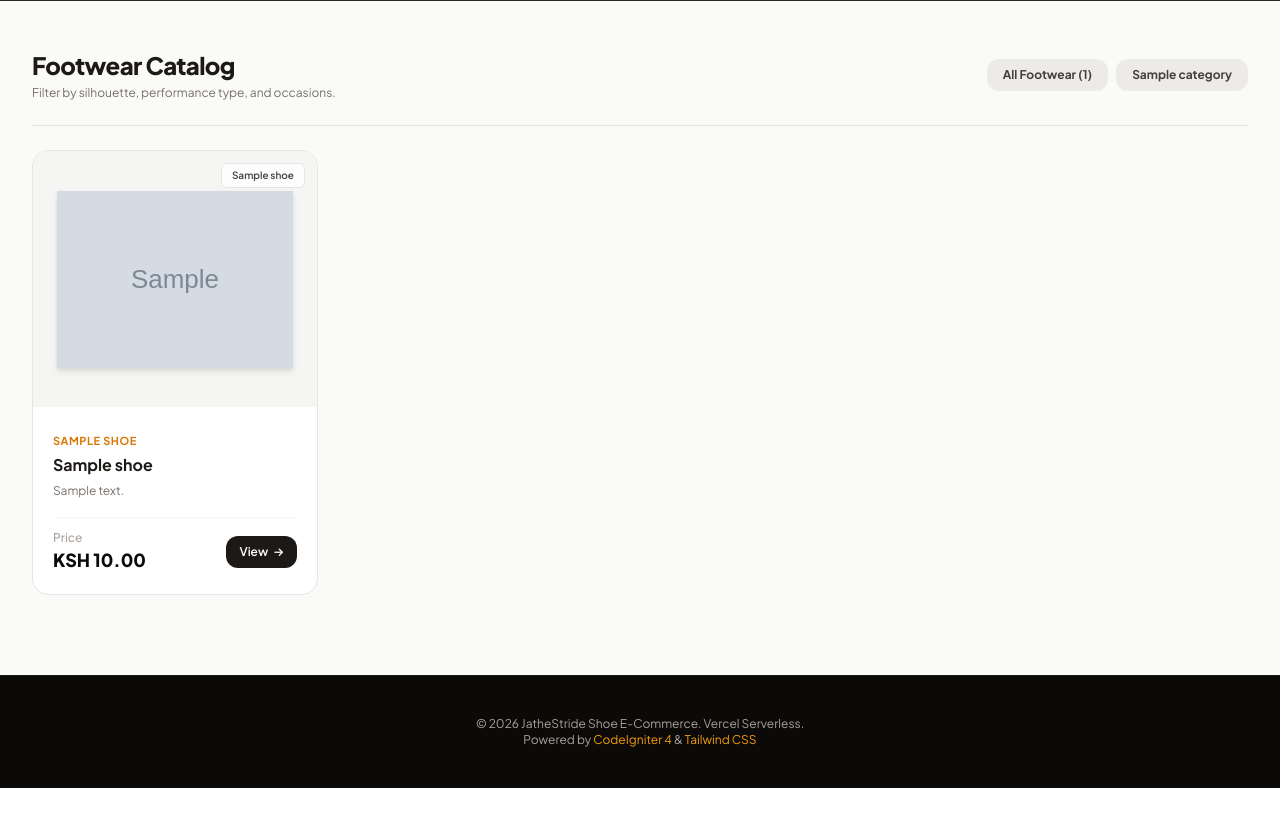
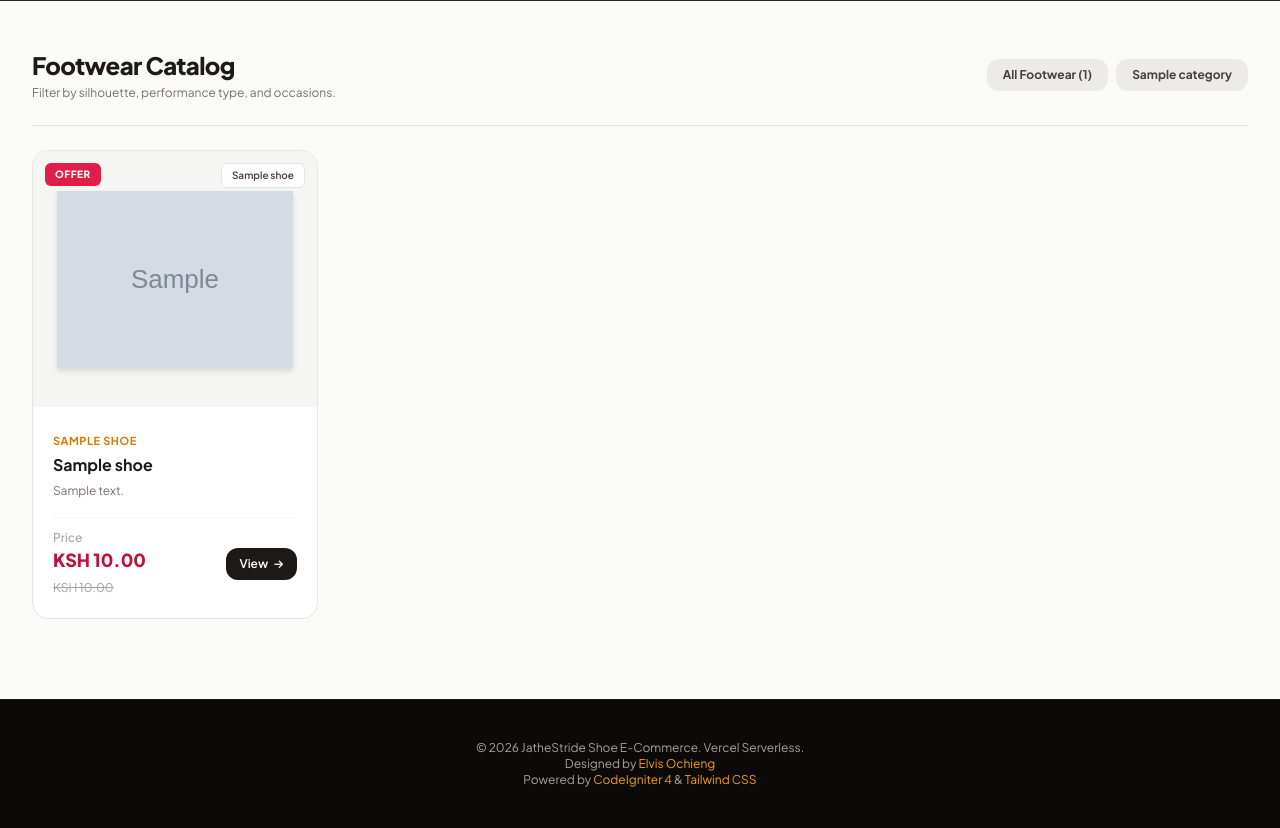
Before and after one commit to jathurwa/JatheStride-Shoe, a CodeIgniter 4 app: the page made by app/Views/storefront/home.php in a window 1280 px wide. Shown: the part 614-1442 px from the top of the page. Before the commit the page ends 1402 px from the top, so only its background shows below. Run offline with PHP 8.4 and a stand-in for CodeIgniter, Linux system fonts and the light colour scheme; the template is opened without the code that fills it: most values are stand-ins (such as "Sample title", 1, 10 or a date in 2020); grey boxes marked "Sample" are stand-in pictures; some libraries are stand-ins or nearby versions.

Commit message:
New change onsite

```diff
--- a/app/Database/scheme.sql
+++ b/app/Database/scheme.sql
@@ -67,7 +67,8 @@ INSERT INTO `categories` (`id`, `name`, `slug`, `description`, `icon`) VALUES
 (2, 'Running', 'running', 'Ultralight responsive carbon-plated and cushioned runners.', 'fa-person-running'),
 (3, 'Boots', 'boots', 'Rugged, water-resistant handcrafted leather explorer boots.', 'fa-mountain'),
 (4, 'Formal', 'formal', 'Sleek Goodyear-welted oxfords, brogues and derby dress shoes.', 'fa-briefcase'),
-(5, 'Casual', 'casual', 'Comfortable everyday shoes for relaxed, versatile wear.', 'fa-shoe-prints')
+(5, 'Casual', 'casual', 'Comfortable everyday shoes for relaxed, versatile wear.', 'fa-shoe-prints'),
+(6, 'Kids', 'kids', 'Comfortable footwear for kids.', 'fa-child')
 ON DUPLICATE KEY UPDATE `name`=`name`;
 
 -- Seed Shoes
--- a/app/Views/layouts/main.php
+++ b/app/Views/layouts/main.php
@@ -51,6 +51,7 @@
     <!-- Footer -->
     <footer class="bg-stone-950 text-stone-400 py-10 border-t border-stone-900 text-xs text-center">
         <p>&copy; <?= date('Y') ?> JatheStride Shoe E-Commerce. Vercel Serverless.</p>
+        <p> Designed by <a href="https://github.com/jathestride" target="_blank" class="text-amber-500 hover:text-amber-400">Elvis Ochieng</a></p>
         <p>Powered by <a href="https://codeigniter.com/" target="_blank" class="text-amber-500 hover:text-amber-400">CodeIgniter 4</a> & <a href="https://tailwindcss.com/" target="_blank" class="text-amber-500 hover:text-amber-400">Tailwind CSS</a></p>
     </footer>
     <?= $this->renderSection('scripts') ?>
--- a/app/Views/storefront/home.php
+++ b/app/Views/storefront/home.php
@@ -79,8 +79,14 @@
                 <div class="group bg-white rounded-2xl border border-stone-200 overflow-hidden hover:shadow-xl hover:border-stone-300 transition-all flex flex-col">
                     <!-- Image Card -->
                     <div class="relative bg-stone-100 p-6 flex items-center justify-center h-64 overflow-hidden">
+                        <?php if (!empty($shoe['sale_price'])): ?>
+                            <span class="absolute top-3 left-3 z-10 px-2.5 py-1 rounded-md text-[10px] font-extrabold uppercase tracking-wider bg-rose-600 text-white">
+                                Offer
+                            </span>
+                        <?php endif; ?>
+
                         <?php if (!empty($shoe['is_featured'])): ?>
-                            <span class="absolute top-3 left-3 z-10 px-2.5 py-1 rounded-md text-[10px] font-extrabold uppercase tracking-wider bg-amber-500 text-stone-950">
+                            <span class="absolute <?= !empty($shoe['sale_price']) ? 'top-11' : 'top-3' ?> left-3 z-10 px-2.5 py-1 rounded-md text-[10px] font-extrabold uppercase tracking-wider bg-amber-500 text-stone-950">
                                 Featured
                             </span>
                         <?php endif; ?>
@@ -117,9 +123,18 @@
                         <div class="mt-4 pt-3 border-t border-stone-100 flex items-center justify-between">
                             <div>
                                 <span class="text-xs text-stone-400 block font-medium">Price</span>
-                                <span class="text-lg font-black text-stone-950">
-                                    KSH <?= number_format((float)$shoe['price'], 2) ?>
-                                </span>
+                                <?php if (!empty($shoe['sale_price'])): ?>
+                                    <span class="text-lg font-black text-rose-700 block">
+                                        KSH <?= number_format((float) $shoe['sale_price'], 2) ?>
+                                    </span>
+                                    <span class="text-xs text-stone-400 line-through">
+                                        KSH <?= number_format((float) $shoe['price'], 2) ?>
+                                    </span>
+                                <?php else: ?>
+                                    <span class="text-lg font-black text-stone-950">
+                                        KSH <?= number_format((float) $shoe['price'], 2) ?>
+                                    </span>
+                                <?php endif; ?>
                             </div>
 
                             <a href="<?= base_url('product/' . ($shoe['slug'] ?: $shoe['id'])) ?>"
```
Also changed, not shown: app/Database/Migrations/2026-10-13-000001_AddKidsCategory.php (added, +37 -0 lines).
